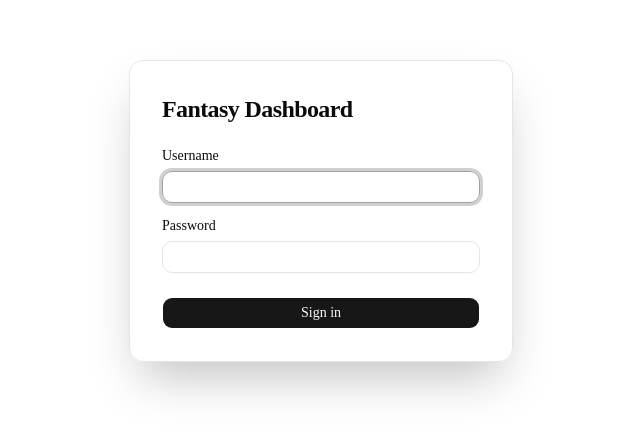
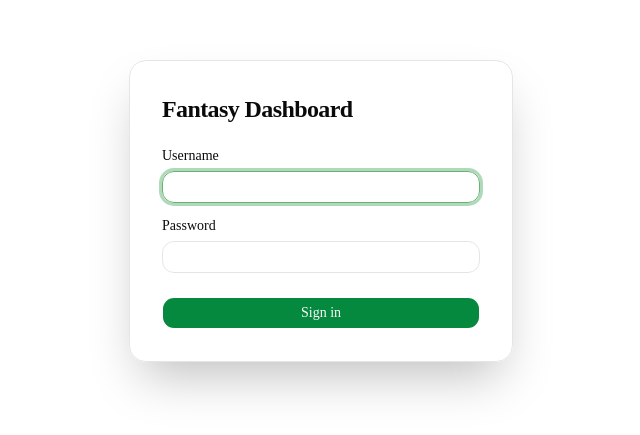
Before and after one commit to lexbanzonjr/fantasy-dashboard, a Next.js app: page /login in a window 1280 px wide. Shown: the part 189-624 px from the top of the page, without its empty margins (319-959 px from the left). Built offline with nearby package versions, Linux system fonts and the light colour scheme; no server answers.

Commit message:
feat: modern light theme polish

```diff
--- a/src/app/(app)/pickups/page.tsx
+++ b/src/app/(app)/pickups/page.tsx
@@ -38,7 +38,7 @@ export default async function PickupsPage({ searchParams }: PageProps<"/pickups"
     <div className="grid gap-4">
       <div className="flex flex-wrap items-end justify-between gap-3">
         <div>
-          <h1 className="text-xl font-semibold tracking-tight">Recommended pickups</h1>
+          <h1 className="text-2xl font-semibold tracking-tight">Recommended pickups</h1>
           <p className="text-sm text-muted-foreground">
             Week {league.currentPeriod} · top {agents.length} free agents at {position}
             {lastRun && ` · researched ${new Date(lastRun).toLocaleString()}`}
--- a/src/app/globals.css
+++ b/src/app/globals.css
@@ -55,7 +55,7 @@
   --card-foreground: oklch(0.145 0 0);
   --popover: oklch(1 0 0);
   --popover-foreground: oklch(0.145 0 0);
-  --primary: oklch(0.205 0 0);
+  --primary: oklch(0.55 0.15 150);
   --primary-foreground: oklch(0.985 0 0);
   --secondary: oklch(0.97 0 0);
   --secondary-foreground: oklch(0.205 0 0);
@@ -66,21 +66,21 @@
   --destructive: oklch(0.577 0.245 27.325);
   --border: oklch(0.922 0 0);
   --input: oklch(0.922 0 0);
-  --ring: oklch(0.708 0 0);
+  --ring: oklch(0.7 0.12 150);
   --chart-1: oklch(0.87 0 0);
   --chart-2: oklch(0.556 0 0);
   --chart-3: oklch(0.439 0 0);
   --chart-4: oklch(0.371 0 0);
   --chart-5: oklch(0.269 0 0);
-  --radius: 0.625rem;
+  --radius: 0.75rem;
   --sidebar: oklch(0.985 0 0);
   --sidebar-foreground: oklch(0.145 0 0);
-  --sidebar-primary: oklch(0.205 0 0);
+  --sidebar-primary: oklch(0.55 0.15 150);
   --sidebar-primary-foreground: oklch(0.985 0 0);
-  --sidebar-accent: oklch(0.97 0 0);
+  --sidebar-accent: oklch(0.95 0.03 150);
   --sidebar-accent-foreground: oklch(0.205 0 0);
   --sidebar-border: oklch(0.922 0 0);
-  --sidebar-ring: oklch(0.708 0 0);
+  --sidebar-ring: oklch(0.7 0.12 150);
 }
 
 .dark {
--- a/src/components/ui/card.tsx
+++ b/src/components/ui/card.tsx
@@ -11,7 +11,7 @@ function Card({
       data-slot="card"
       data-size={size}
       className={cn(
-        "group/card flex flex-col gap-(--card-spacing) overflow-hidden rounded-xl bg-card py-(--card-spacing) text-sm text-card-foreground ring-1 ring-foreground/10 [--card-spacing:--spacing(4)] has-data-[slot=card-footer]:pb-0 has-[>img:first-child]:pt-0 data-[size=sm]:[--card-spacing:--spacing(3)] data-[size=sm]:has-data-[slot=card-footer]:pb-0 *:[img:first-child]:rounded-t-xl *:[img:last-child]:rounded-b-xl",
+        "group/card flex flex-col gap-(--card-spacing) overflow-hidden rounded-xl bg-card py-(--card-spacing) text-sm text-card-foreground ring-1 ring-foreground/10 shadow-sm [--card-spacing:--spacing(4)] has-data-[slot=card-footer]:pb-0 has-[>img:first-child]:pt-0 data-[size=sm]:[--card-spacing:--spacing(3)] data-[size=sm]:has-data-[slot=card-footer]:pb-0 *:[img:first-child]:rounded-t-xl *:[img:last-child]:rounded-b-xl",
         className
       )}
       {...props}
```
